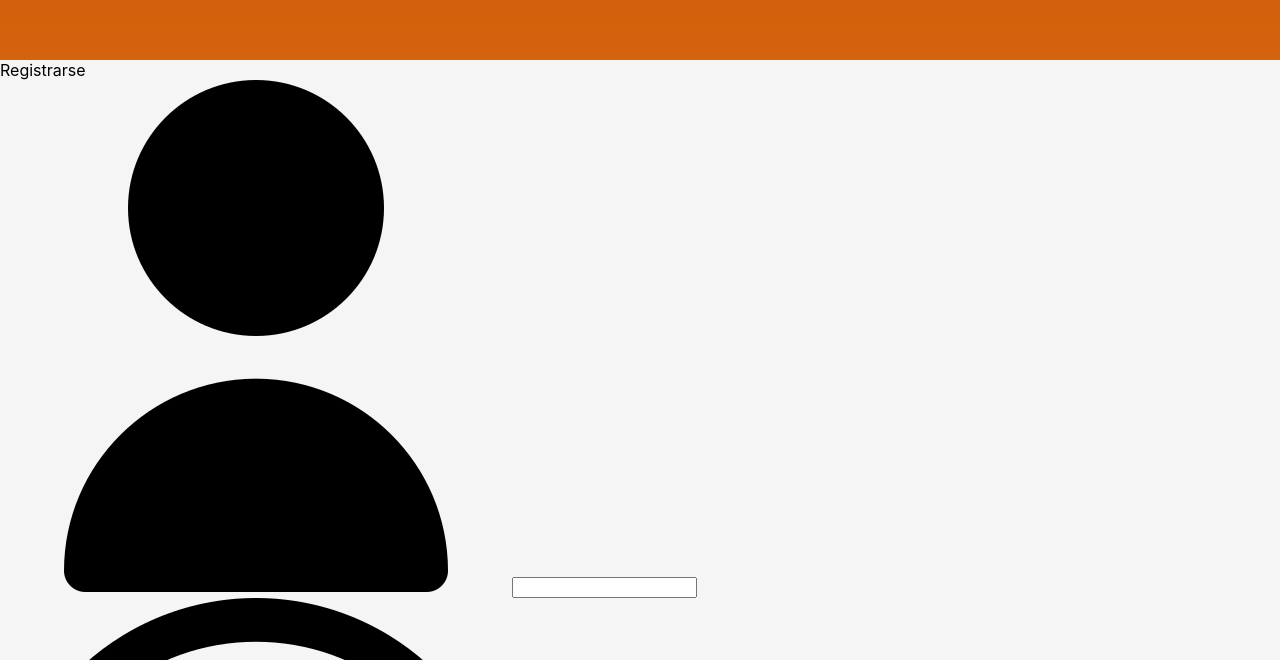
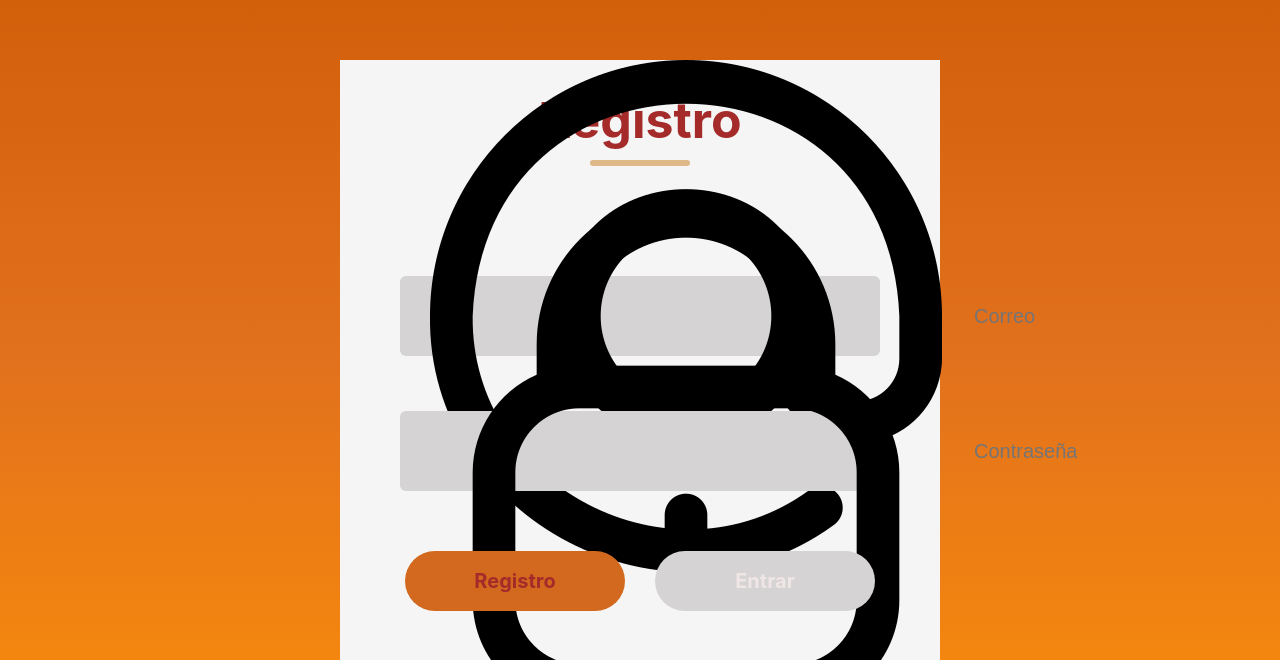
Before and after one commit to FridaToriz/vending_bot, a React (Create React App) app: page / in a window 1280 px wide. Shown: the part 140-800 px from the top of the page. Built offline with nearby package versions, Linux system fonts and the light colour scheme.

Commit message:
esqueleto del formulario listo, falta embellecerlo

```diff
--- a/src/Components/Assets/LSForm/LSForm.css
+++ b/src/Components/Assets/LSForm/LSForm.css
@@ -5,4 +5,97 @@
     margin-top: 200px;
     background-color: whitesmoke;
     padding-bottom: 30px;
+    width: 600px;
 }
+
+.header{
+    display: flex;
+    flex-direction: column;
+    align-items: center;
+    gap: 10px;
+    width: 100%;
+    margin-top: 30px;
+}
+
+.text{
+    color: brown;
+    font-size: 50px;
+    font-weight: 700;
+}
+
+.underline{
+    width: 100px;
+    height: 6px;
+    background-color: burlywood;
+    border-radius: 10px;
+}
+
+.inputs{
+    margin-top: 55px;
+    display: flex;
+    flex-direction: column;
+    gap: 25px;
+}
+ .input{
+    display: flex;
+    align-items: center;
+    margin: auto;
+    width: 480px;
+    height: 80px;
+    background-color: rgb(213, 211, 211);
+    border-radius: 6px;
+ }
+ .input img{
+    margin: 0px 30px;
+ }
+
+ .input input{
+    height: 50px;
+    width: 400px;
+    background-color: transparent;
+    border: none;
+    outline: none;
+    color: rgba(255, 240, 240, 0.662);
+    font-size: 20px;
+ }
+
+ .forgot-password{
+    padding-left: 62px;
+    margin-top: 27px;
+    color: aliceblue;
+    font-size: 18px;
+ }
+
+ .forgot-password span{
+    color: darkgoldenrod;
+    cursor: pointer;
+ }
+
+ .submit-container{
+    display: flex;
+    gap: 30px;
+    margin: 60px auto;
+ }
+
+ .submit{
+    display: flex;
+    justify-content: center;
+    align-items: center;
+    width: 220px;
+    height: 60px;
+    color:brown;
+    background-color: chocolate;
+    border-radius: 50px;
+    font-size: 20px;
+    font-weight: 700;
+    cursor: pointer;
+ }
+
+ .gray{
+    background:rgb(213, 211, 211);
+    color:rgba(255, 240, 240, 0.662);
+ }
+
+ .icon{
+    color: blue;
+ }
--- a/src/Components/Assets/LSForm/LSForm.jsx
+++ b/src/Components/Assets/LSForm/LSForm.jsx
@@ -1,4 +1,4 @@
-import React from "react"
+import React, { useState } from "react"
 import "./LSForm.css"
 
 import user_icon from "../usuario.png"
@@ -6,34 +6,39 @@ import mail_icon from "../mail.png"
 import password_icon from "../password.png"
 
 const LSForm = () => {
+
+    const [action,setAction]= useState("Registro");
+
     return(
         <div className="container">
             <div className="header">
-            <div className="text">Registrarse</div>
+            <div className="text"> {action} </div>
             <div className="underline"></div>
             </div>
             <div className="inputs">
+            {action==="Registro"?<div></div>: <div className="input">
+                <img src= {user_icon} className="icon" alt="ícono de usuarie" />
+                <input type="text" placeholder="Nombre" />
+            </div> }
+
+            </div>
+            <div className="inputs">
             <div className="input">
-                <img src= {user_icon} alt="" />
-                <input type="text"/>
+                <img src= {mail_icon} className="icon" alt="ícono de email" />
+                <input type="email" placeholder="Correo" />
             </div>
             </div>
             <div className="inputs">
             <div className="input">
-                <img src= {mail_icon} alt="" />
-                <input type="email"/>
+                <img src= {password_icon} className="icon" alt="ícono de contraseña" />
+                <input type="password" placeholder="Contraseña" />
             </div>
             </div>
-            <div className="inputs">
-            <div className="input">
-                <img src= {password_icon} alt="" />
-                <input type="password"/>
-            </div>
-            </div>
-            <div className="forgot-password">¿Olvidaste tu contraseña? <span>Click aquí</span> </div>
+            {action==="Registro"?<div></div>:<div className="forgot-password">¿Olvidaste tu contraseña? <span>Click aquí</span> </div> }
+
             <div className="submit-container">
-                <div className="submit">Registrarse</div>
-                <div className="submit">Entrar</div>
+                <div className= {action==="Entrar"?"submit gray":"submit"} onClick={()=>{setAction("Registro")}} >Registro</div>
+                <div className= {action==="Registro"?"submit gray":"submit"} onClick={()=>{setAction("Entrar")}} >Entrar</div>
             </div>
         </div>
     )
```
